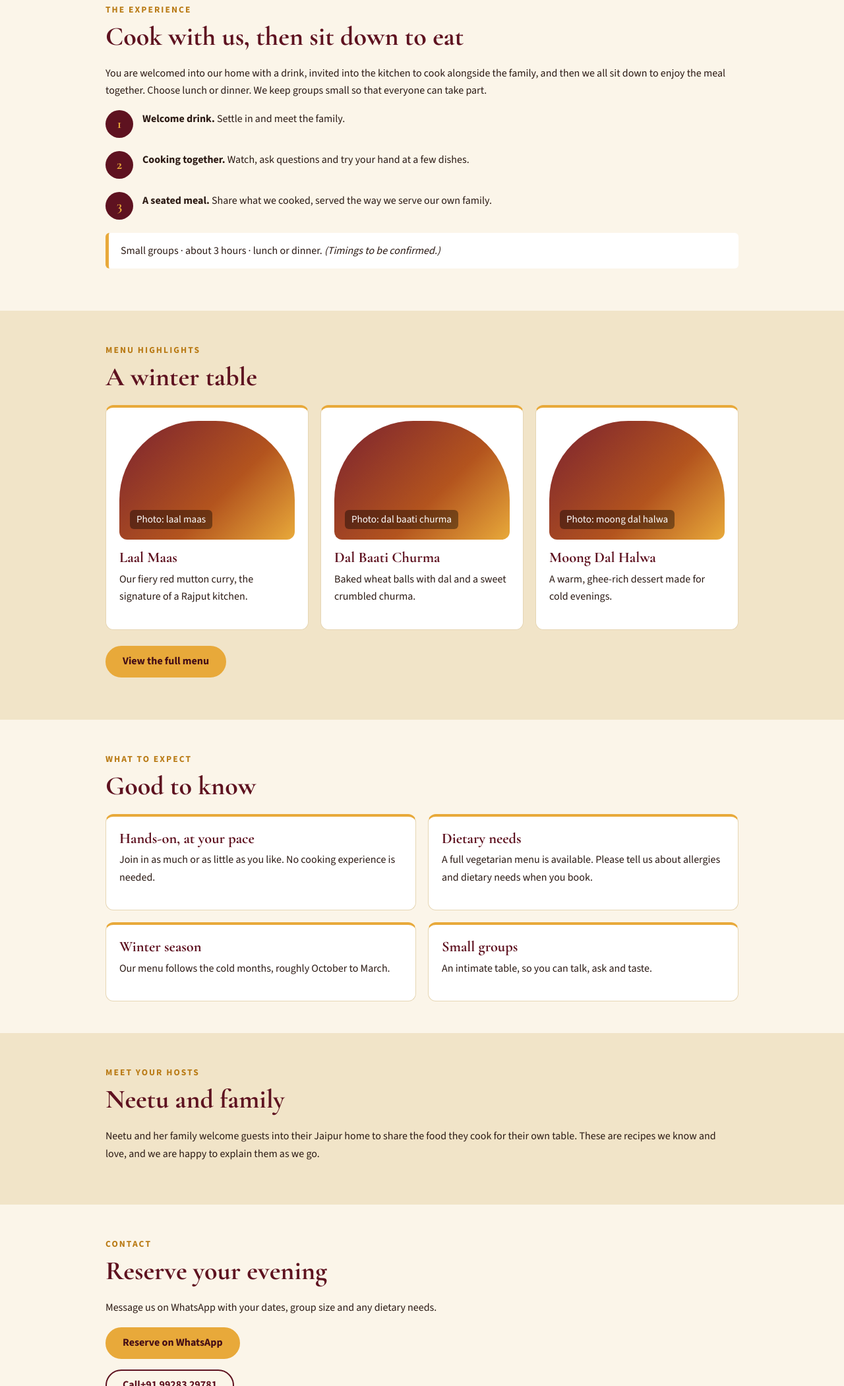
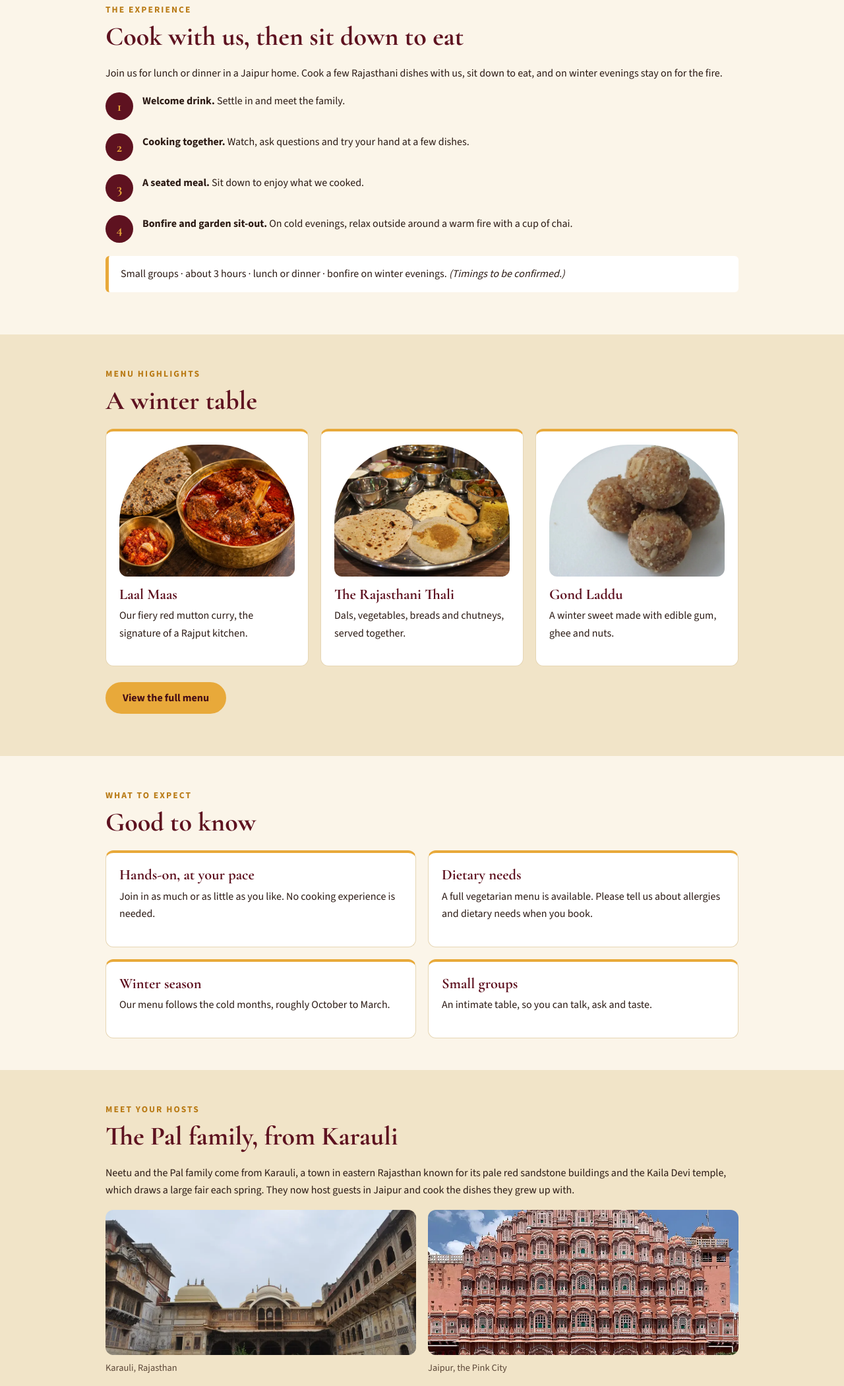
Before and after one commit to parthkhuranais/rajasthani-table-jaipur, a plain HTML site: page index.html in a window 1280 px wide. Shown: the part 699-2800 px from the top of the page at 66% size. Drawn offline with nearby package versions, Linux system fonts and the light colour scheme.

Commit message:
Add photos, Karauli/Jaipur themes, bonfire activity, Safed Maas and Soola
Co-Authored-By: Claude Sonnet 5.5 <noreply@anthropic.com>

```diff
--- a/index.html
+++ b/index.html
@@ -32,35 +32,37 @@
 </nav></div></header>
 
 <main id="main">
-<section class="hero"><div class="wrap">
+<section class="hero home"><div class="wrap">
 <svg class="arch" width="84" height="100" viewBox="0 0 84 100" aria-hidden="true"><path d="M10 96V44a32 32 0 0 1 64 0v52" fill="none" stroke="#e8a93a" stroke-width="5"/><path d="M24 96V46a18 18 0 0 1 36 0v50" fill="none" stroke="#e8a93a" stroke-width="2"/></svg>
 <h1 data-site-name>The Rajput Table by Neetu</h1>
 <p class="tag">A winter evening of Rajasthani flavours, cooked and served in a Rajput home in Jaipur.</p>
 <div class="btns"><a class="btn" data-wa href="https://wa.me/919928329781?text=Hello%2C%20I%27d%20like%20to%20reserve%20an%20evening%20at%20The%20Rajput%20Table.">Reserve on WhatsApp</a><a class="btn ghost" href="menu.html">See the winter menu</a></div>
-<!-- TODO: replace this gradient hero with a real photo of the family's dining space -->
+<!-- Hero image (assets/hero.webp) is an AI-generated illustration of a generic Jaipur-style courtyard. TODO: replace with a real photo of the family's space -->
 </div></section>
 <div class="border" aria-hidden="true"></div>
 
 <section id="experience"><div class="wrap">
 <p class="eyebrow">The experience</p>
 <h2>Cook with us, then sit down to eat</h2>
-<p>You are welcomed into our home with a drink, invited into the kitchen to cook alongside the family, and then we all sit down to enjoy the meal together. Choose lunch or dinner. We keep groups small so that everyone can take part.</p>
+<p>Join us for lunch or dinner in a Jaipur home. Cook a few Rajasthani dishes with us, sit down to eat, and on winter evenings stay on for the fire.</p>
 <ol class="steps">
 <li><strong>Welcome drink.</strong> Settle in and meet the family.</li>
 <li><strong>Cooking together.</strong> Watch, ask questions and try your hand at a few dishes.</li>
-<li><strong>A seated meal.</strong> Share what we cooked, served the way we serve our own family.</li>
+<li><strong>A seated meal.</strong> Sit down to enjoy what we cooked.</li>
+<li><strong>Bonfire and garden sit-out.</strong> On cold evenings, relax outside around a warm fire with a cup of chai.</li>
 </ol>
-<!-- TODO: confirm duration (about 3 hours?), group size limit and lunch/dinner timings -->
-<p class="note">Small groups &middot; about 3 hours &middot; lunch or dinner. <em>(Timings to be confirmed.)</em></p>
+<!-- TODO: confirm duration (about 3 hours?), group size limit, lunch/dinner timings, and whether the bonfire is dinner-only -->
+<p class="note">Small groups &middot; about 3 hours &middot; lunch or dinner &middot; bonfire on winter evenings. <em>(Timings to be confirmed.)</em></p>
 </div></section>
 
 <section class="alt"><div class="wrap">
 <p class="eyebrow">Menu highlights</p>
 <h2>A winter table</h2>
 <div class="grid cols3">
-<div class="card"><!-- TODO: real photo of laal maas --><div class="ph" role="img" aria-label="Placeholder for a photo of laal maas"><span>Photo: laal maas</span></div><h3>Laal Maas</h3><p>Our fiery red mutton curry, the signature of a Rajput kitchen.</p></div>
-<div class="card"><!-- TODO: real photo of dal baati churma --><div class="ph" role="img" aria-label="Placeholder for a photo of dal baati churma"><span>Photo: dal baati churma</span></div><h3>Dal Baati Churma</h3><p>Baked wheat balls with dal and a sweet crumbled churma.</p></div>
-<div class="card"><!-- TODO: real photo of moong dal halwa --><div class="ph" role="img" aria-label="Placeholder for a photo of moong dal halwa"><span>Photo: moong dal halwa</span></div><h3>Moong Dal Halwa</h3><p>A warm, ghee-rich dessert made for cold evenings.</p></div>
+<!-- laal maas image is AI-generated. TODO: replace with a real photo of the family's own dishes -->
+<div class="card"><img src="assets/laalmaas.webp" width="900" height="675" loading="lazy" alt="Laal maas, a red mutton curry, in a brass bowl with bajra roti and garlic chutney"><h3>Laal Maas</h3><p>Our fiery red mutton curry, the signature of a Rajput kitchen.</p></div>
+<div class="card"><img src="assets/thali.webp" width="900" height="600" loading="lazy" alt="A Rajasthani thali with small bowls, rotis and sides"><h3>The Rajasthani Thali</h3><p>Dals, vegetables, breads and chutneys, served together.</p></div>
+<div class="card"><img src="assets/gond.webp" width="900" height="675" loading="lazy" alt="Gond laddu, round winter sweets"><h3>Gond Laddu</h3><p>A winter sweet made with edible gum, ghee and nuts.</p></div>
 </div>
 <p style="margin-top:24px"><a class="btn" href="menu.html">View the full menu</a></p>
 </div></section>
@@ -77,10 +79,14 @@
 
 <section class="alt"><div class="wrap">
 <p class="eyebrow">Meet your hosts</p>
-<h2>Neetu and family</h2>
-<!-- TODO: replace this placeholder with the real story of Neetu and the family (names, how the idea began, what guests can expect). -->
-<p>Neetu and her family welcome guests into their Jaipur home to share the food they cook for their own table. These are recipes we know and love, and we are happy to explain them as we go.</p>
+<h2>The Pal family, from Karauli</h2>
+<!-- TODO: replace this placeholder with the real story of Neetu and the Pal family (names, how the idea began). Confirm the details below with the family. -->
+<p>Neetu and the Pal family come from Karauli, a town in eastern Rajasthan known for its pale red sandstone buildings and the Kaila Devi temple, which draws a large fair each spring. They now host guests in Jaipur and cook the dishes they grew up with.</p>
 <!-- TODO: add a real, consented photo of the family -->
+<div class="grid cols2">
+<figure class="fig"><img src="assets/karauli.webp" width="1000" height="664" loading="lazy" alt="A courtyard of the City Palace in Karauli, Rajasthan"><figcaption>Karauli, Rajasthan</figcaption></figure>
+<figure class="fig"><img src="assets/hawamahal.webp" width="900" height="675" loading="lazy" alt="The pink sandstone facade of Hawa Mahal in Jaipur"><figcaption>Jaipur, the Pink City</figcaption></figure>
+</div>
 </div></section>
 
 <section id="contact"><div class="wrap">
@@ -97,6 +103,7 @@
 <footer><div class="wrap">
 <p><span data-site-name>The Rajput Table by Neetu</span> &middot; Jaipur, Rajasthan, India</p>
 <p><a data-tel href="tel:+919928329781" data-phone>+91 99283 29781</a></p>
+<p class="credits">Image credits: the header illustration and laal maas image are AI-generated. Photos from Wikimedia Commons: <a href="https://commons.wikimedia.org/wiki/File:Rajasthani_thali_(13041306695).jpg">Rajasthani thali</a> by Connie Ma (CC BY-SA 2.0); <a href="https://commons.wikimedia.org/wiki/File:Gond_(edible_gum)_ke_ladoo.JPG">Gond laddu</a> by Vashisthapathak2015 (CC BY-SA 4.0); <a href="https://commons.wikimedia.org/wiki/File:City_palace_of_Karouli.JPG">Karauli</a> by Jitendra Sharma (CC BY-SA 3.0); <a href="https://commons.wikimedia.org/wiki/File:East_facade_Hawa_Mahal_Jaipur_from_ground_level_(July_2022)_-_img_01.jpg">Hawa Mahal</a> by Chainwit. (CC BY-SA 4.0). Images were resized and compressed.</p>
 </div></footer>
 <div class="sticky"><a class="btn" data-wa href="https://wa.me/919928329781?text=Hello%2C%20I%27d%20like%20to%20reserve%20an%20evening%20at%20The%20Rajput%20Table.">Reserve on WhatsApp</a></div>
 <script src="script.js"></script>
--- a/styles.css
+++ b/styles.css
@@ -60,3 +60,13 @@ footer a{color:var(--saffron)}
  .hero{padding:96px 0 110px}
 }
 @media(prefers-reduced-motion:reduce){html{scroll-behavior:auto}*{transition:none!important;animation:none!important}}
+
+/* photos */
+.hero.home{background:linear-gradient(rgba(67,12,22,.74),rgba(67,12,22,.66)),url(assets/hero.webp) center/cover #5e1220}
+.card img,.fig img{display:block;width:100%;height:200px;object-fit:cover;margin:0 0 14px}
+.card img{border-radius:120px 120px 12px 12px}
+.fig{margin:0}.fig img{border-radius:12px;height:220px;margin-bottom:8px}
+.fig figcaption,.credits{font-size:.9rem;color:#5b4637}
+.credits{color:#e9d9b8;max-width:70ch;margin:14px auto 0;font-size:.85rem}
+.credits a{color:#f3c36b}
+.dish-photo{width:100%;max-height:300px;object-fit:cover;border-radius:12px;margin:0 0 8px;display:block}
```
Also changed, not shown: menu.html (+11 -0 lines), assets/gond.webp (added), assets/hawamahal.webp (added), assets/hero.webp (added), assets/karauli.webp (added), assets/kersangri.webp (added), assets/laalmaas.webp (added), assets/thali.webp (added), 1 other file.
